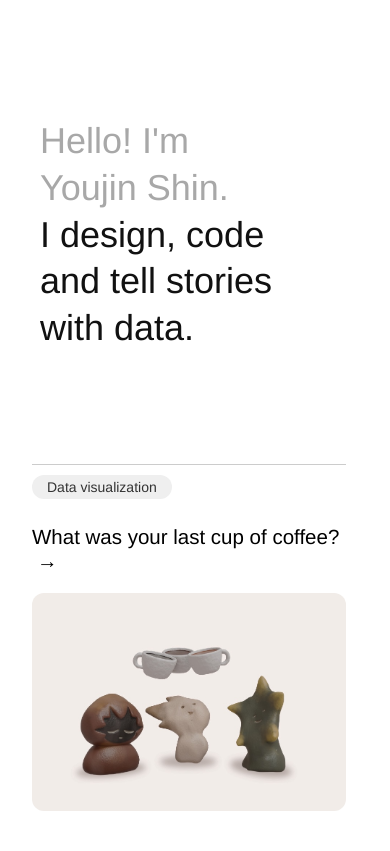
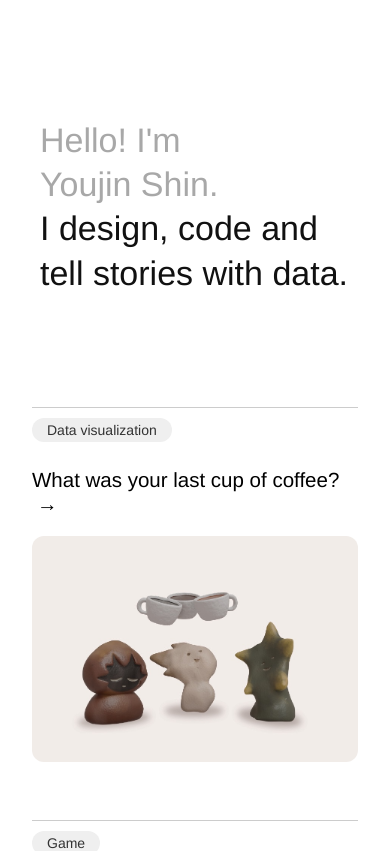
Before and after one commit to helloeujin/helloeujin.github.io, a React (Create React App) app: page / in a window 390 px wide. Shown: the top 851 px of the page. Built offline with nearby package versions, Linux system fonts and the light colour scheme; no server answers; a web font is replaced by a local one.

Commit message:
for mobile

```diff
--- a/src/css/App.scss
+++ b/src/css/App.scss
@@ -1,7 +1,7 @@
 @import url("https://fonts.googleapis.com/css2?family=Inter:wght@100;200;300;400;500;600;700;800;900&family=Roboto:ital,wght@0,100;0,300;0,400;0,500;0,700;0,900;1,100;1,300;1,400;1,500;1,700;1,900&display=swap");
 @import "./Consts.scss";
 
-$line-gap: 12px;
+$line-gap-s: 12px;
 
 body {
   /**/
@@ -44,19 +44,19 @@ body {
   }
   @media (max-width: $width-md) {
     max-width: $pg-md;
-    font-size: 39px;
+    font-size: 38px;
     // font-size: 10vw;
     margin-top: 100px; // 185
     margin-bottom: 40px;
     line-height: 1.3em;
     text-align: left;
-    margin-left: $line-gap;
-    margin-right: $line-gap;
+    margin-left: $line-gap-s;
+    margin-right: $line-gap-s;
 
     // padding: 30px;
   }
   @media (max-width: $width-sm) {
-    font-size: 36px;
+    font-size: 34px;
     padding: 28px;
     margin-top: 90px; // 185
     margin-bottom: 30px;
--- a/src/css/Portfolio.scss
+++ b/src/css/Portfolio.scss
@@ -1,6 +1,7 @@
 @import "./Consts.scss";
 
 $line-gap: 18px;
+$line-gap-s: 12px;
 
 .portfolio {
   max-width: $pg-xlg;
@@ -26,7 +27,8 @@ $line-gap: 18px;
     height: 100%;
 
     @media (max-width: $width-md) {
-      margin-left: 12px;
+      width: calc(100% - 2 * $line-gap-s);
+      margin-left: $line-gap-s;
     }
   }
   .project-content .tag {
```
